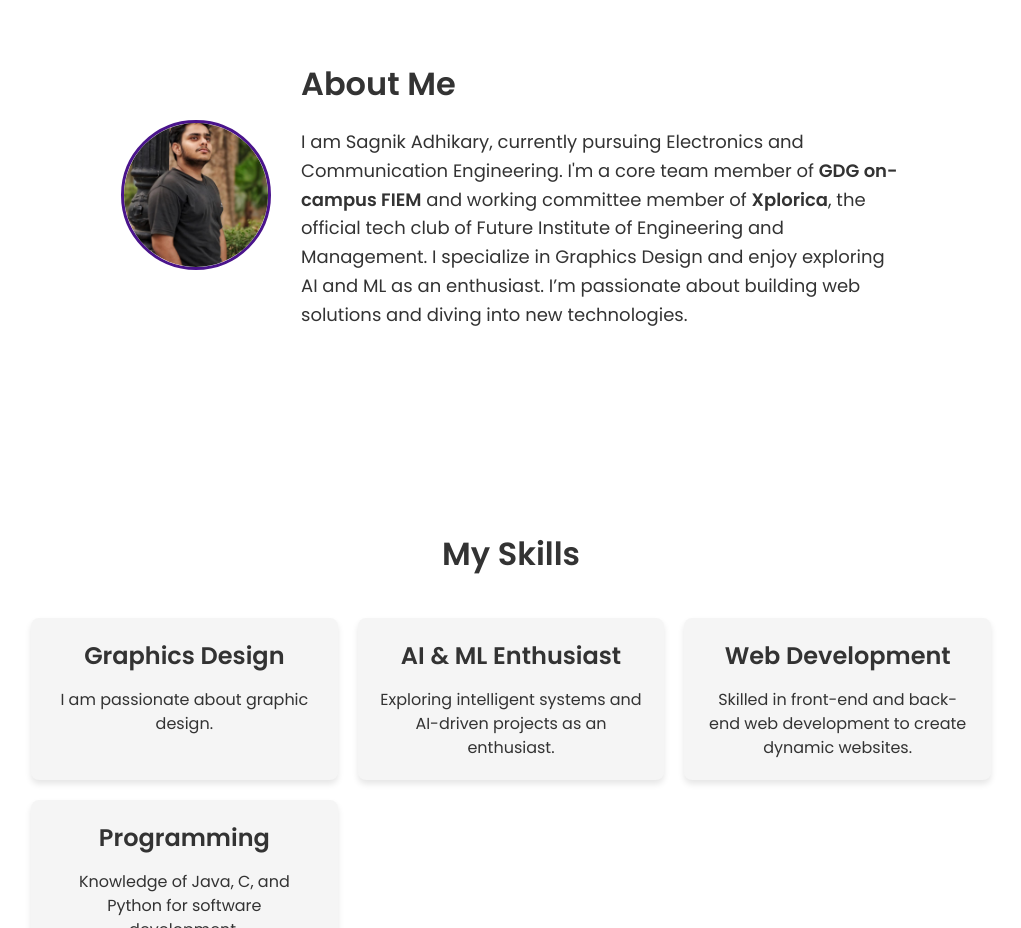
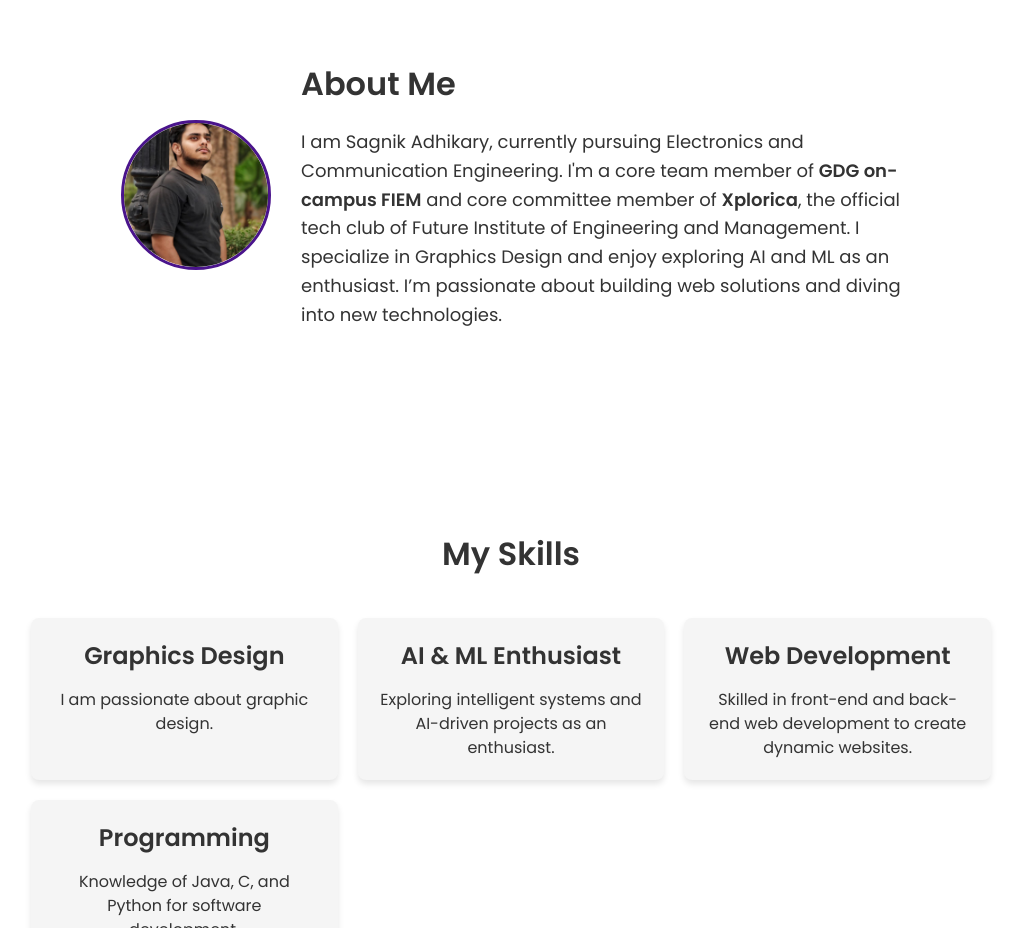
Before and after one commit to sagnikishere/Portfolio, a plain HTML site: page index.html in a window 1280 px wide. Shown: the part 920-1848 px from the top of the page, without its empty margins (129-1150 px from the left). Drawn offline with nearby package versions, Linux system fonts and the light colour scheme.

Commit message:
Update index.html

```diff
--- a/index.html
+++ b/index.html
@@ -48,7 +48,7 @@
                 <img src="profilePic.jpeg" alt="Sagnik Adhikary" class="profile-pic">
                 <div class="profile-text">
                     <h2>About Me</h2>
-                    <p>I am Sagnik Adhikary, currently pursuing Electronics and Communication Engineering. I'm a core team member of <strong>GDG on-campus FIEM</strong> and working committee member of <strong>Xplorica</strong>, the official tech club of Future Institute of Engineering and Management. I specialize in Graphics Design and enjoy exploring AI and ML as an enthusiast. I’m passionate about building web solutions and diving into new technologies.</p>
+                    <p>I am Sagnik Adhikary, currently pursuing Electronics and Communication Engineering. I'm a core team member of <strong>GDG on-campus FIEM</strong> and core committee member of <strong>Xplorica</strong>, the official tech club of Future Institute of Engineering and Management. I specialize in Graphics Design and enjoy exploring AI and ML as an enthusiast. I’m passionate about building web solutions and diving into new technologies.</p>
                 </div>
             </div>
         </div>
```
